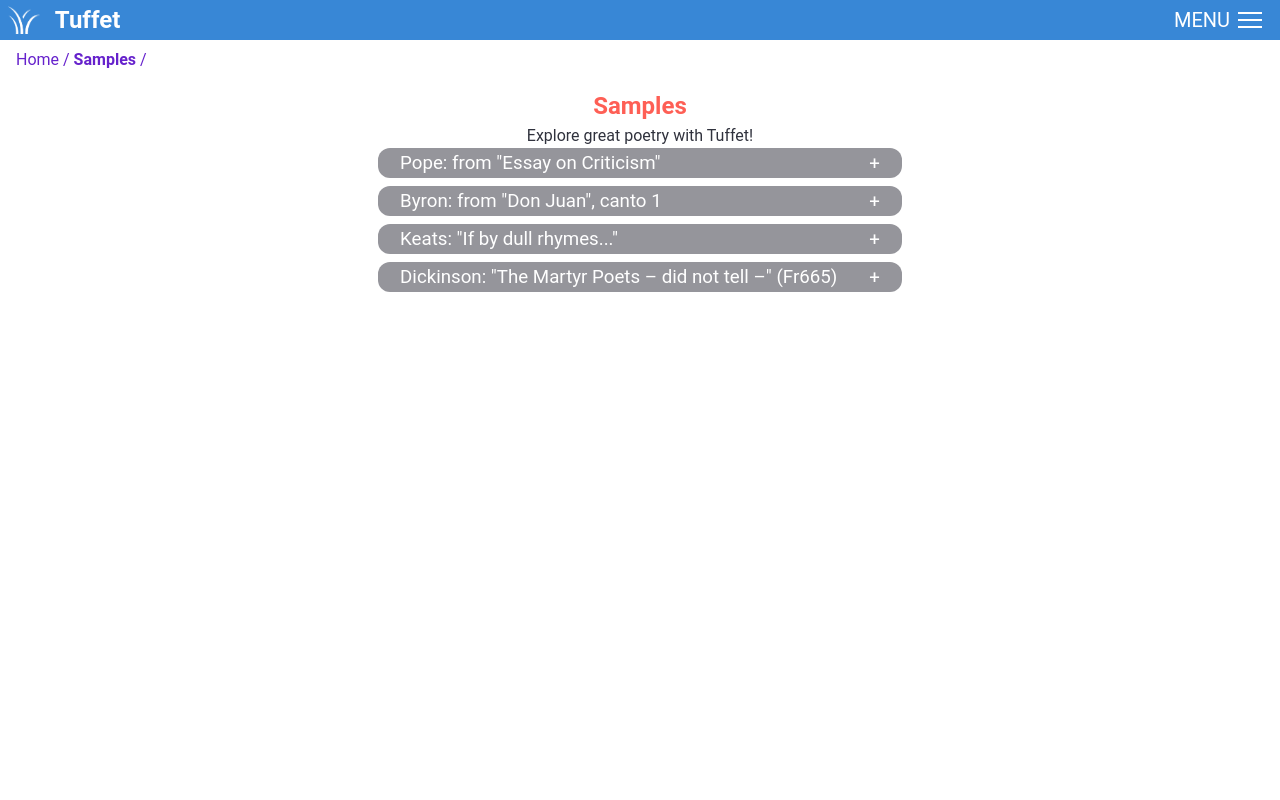
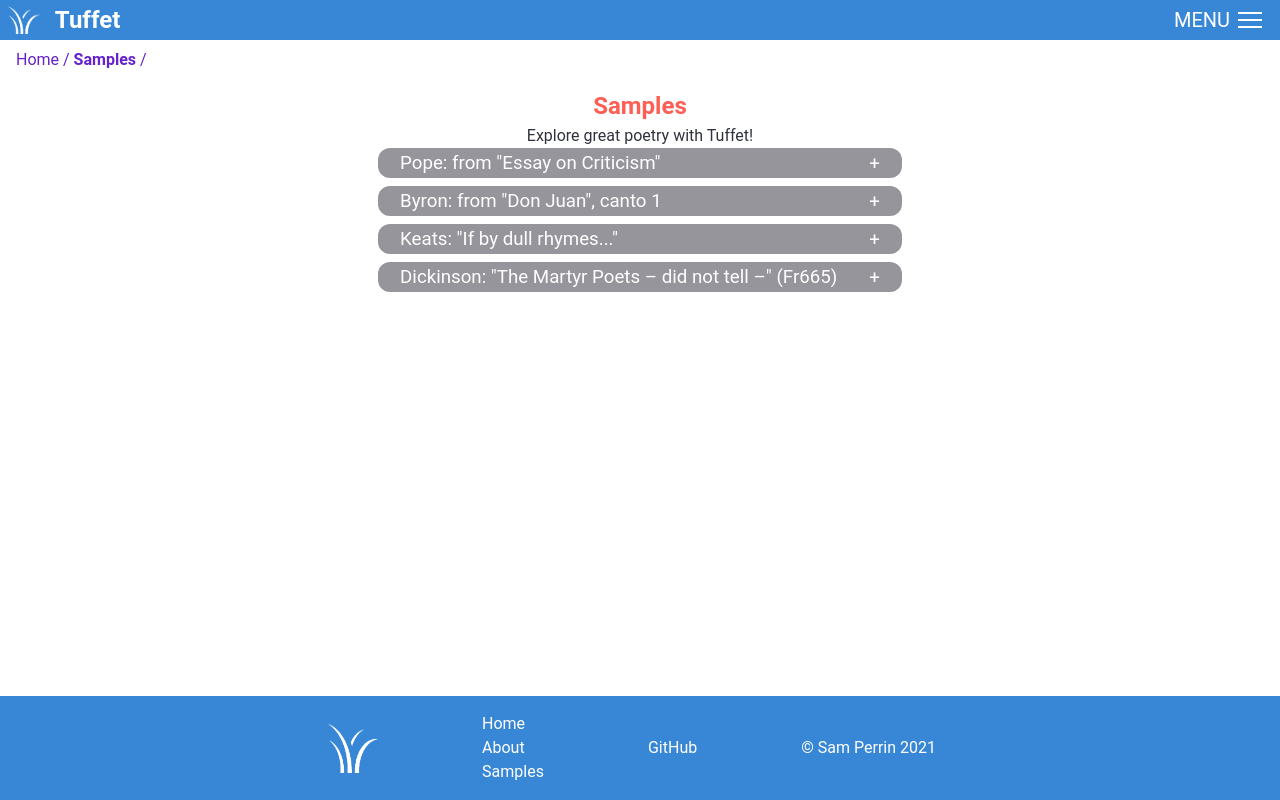
Before and after one commit to SamuelPerrin/tuffet, a React (Create React App) app in the folder iambe/: page /samples in a window 1280 px wide. Built offline with nearby package versions, Linux system fonts and the light colour scheme.

Commit message:
adds footer

```diff
--- a/iambe/src/App.js
+++ b/iambe/src/App.js
@@ -20,6 +20,7 @@ import AboutMeter from './components/AboutMeter';
 import FAQs from './components/FAQ';
 import Samples from './components/Samples';
 import PageNotFound from './components/PageNotFound';
+import Footer from './components/styled/Footer';
 
 function App() {
   return (
@@ -46,6 +47,7 @@ function App() {
           <Route exact path="/samples" component={Samples} />
           <Route component={PageNotFound} />
         </Switch>
+        <Footer />
       </div>
     </ThemeProvider>
   );
--- a/iambe/src/components/FAQ.js
+++ b/iambe/src/components/FAQ.js
@@ -5,7 +5,7 @@ import styled from 'styled-components';
 import Breadcrumbs from './styled/Breadcrumbs';
 import Container from './styled/Container';
 import Section from './styled/Section';
-import { RedSpan, YellowSpan } from './styled/Spans';
+import { RedSpan, YellowSpan, BlueSpan } from './styled/Spans';
 import Accordion from './styled/Accordion';
 
 import { FAQs } from '../utils/descriptions';
@@ -57,6 +57,15 @@ const FAQ = () => {
           <h2><RedSpan>Frequently Asked Questions</RedSpan></h2>
           <Accordion data={Object.entries(FAQs)} />
         </Section>
+        <Section className='paragraph'>
+          <h2><BlueSpan>Learn more</BlueSpan></h2>
+          <p>See what Tuffet has to say about:</p>
+          <ul style={{marginTop:'0'}}>
+            <li><Link to='/about/rhyme-schemes'><RedSpan>Rhyme Schemes</RedSpan></Link></li>
+            <li><Link to='/about/rhymes'><YellowSpan>Rhymes</YellowSpan></Link></li>
+            <li><Link to='/about/meter'><BlueSpan>Meter</BlueSpan></Link></li>
+          </ul>
+        </Section>
       </Container>
     </div>
   );
--- /dev/null
+++ b/iambe/src/components/styled/Footer.js
@@ -0,0 +1,65 @@
+import React from 'react';
+import styled from 'styled-components';
+import {Link} from 'react-router-dom';
+import tuffetlogo3 from '../../images/tuffetlogo3.png';
+
+const StyledFooter = styled.footer`
+  position: absolute;
+  right:0;
+  bottom: 0;
+  left: 0;
+  width: 100%;
+  padding:1rem;
+  margin-top:1rem;
+  background-color:${props => props.theme.blue};
+  color:${props => props.theme.white};
+  display:flex;
+  justify-content:center;
+
+  .content {
+    display:flex;
+    flex-flow:row wrap;
+    justify-content:space-between;
+    align-items:center;
+    max-width:1200px;
+    min-width:50%;
+  }
+`
+
+const FooterColumn = styled.div`
+  display:flex;
+  flex-flow:column nowrap;
+  margin:0 1rem 0 0;
+
+  &.wrappable {
+    padding-top:1rem;
+    padding-bottom:1rem;
+  }
+`
+
+const Footer = () => {
+  return (
+    <StyledFooter>
+      <div className='content'>
+        <FooterColumn>
+          <Link to='/'>
+            <img src={tuffetlogo3} alt='Tuffet logo' width='50px' height='50px' />
+          </Link>
+        </FooterColumn>
+        <FooterColumn>
+          <Link to='/'>Home</Link>
+          <Link to='/about'>About</Link>
+          <Link to='/samples'>Samples</Link>
+        </FooterColumn>
+        <FooterColumn className='wrappable'>
+          <a href='https://www.github.com/SamuelPerrin/tuffet/' target='_blank' rel='noreferrer'>GitHub</a>
+        </FooterColumn>
+        <FooterColumn className='wrappable'>
+          &copy; Sam Perrin 2021
+        </FooterColumn>
+      </div>
+    </StyledFooter>
+  )
+}
+
+export default Footer
--- a/iambe/src/components/styled/Global.js
+++ b/iambe/src/components/styled/Global.js
@@ -38,11 +38,13 @@ const GlobalStyle = createGlobalStyle`
     }
     /* Set core body defaults */
     body {
+      position:relative;
       min-height: 100vh;
       scroll-behavior: smooth;
       text-rendering: optimizeSpeed;
       line-height: 1.5;
       font-family: 'Roboto', sans-serif;
+      padding-bottom:9rem;
     }
     /* Remove list styles on ul, ol elements  */
     /* ul,
@@ -101,4 +103,4 @@ const GlobalStyle = createGlobalStyle`
     }
 `
 
-export default GlobalStyle
+export default GlobalStyle;
```
Lines whose indentation alone changed are shown as unchanged.
